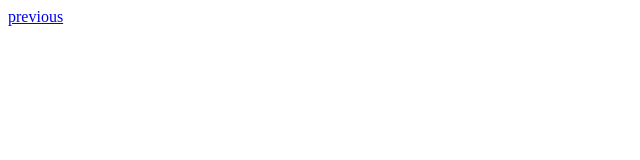
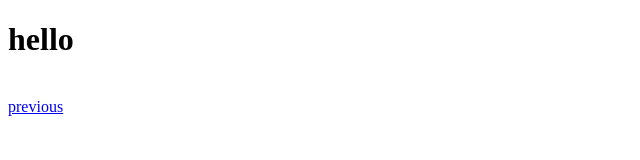
Before and after one commit to ayush-12407151/website1, a plain HTML site: page two.html in a window 1280 px wide. Shown: the whole page, without its empty margins (0-640 px from the left). Drawn offline with Linux system fonts and the light colour scheme.

Commit message:
Update two.html

```diff
--- a/two.html
+++ b/two.html
@@ -6,6 +6,7 @@
     <title>Document</title>
 </head>
 <body>
+    <h1>hello</h1> <br>
     <a href="index.html">previous</a>
 </body>
 </html>
```
